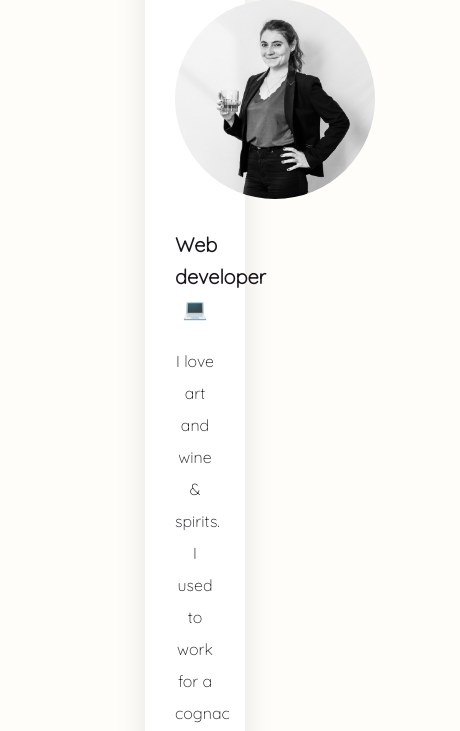
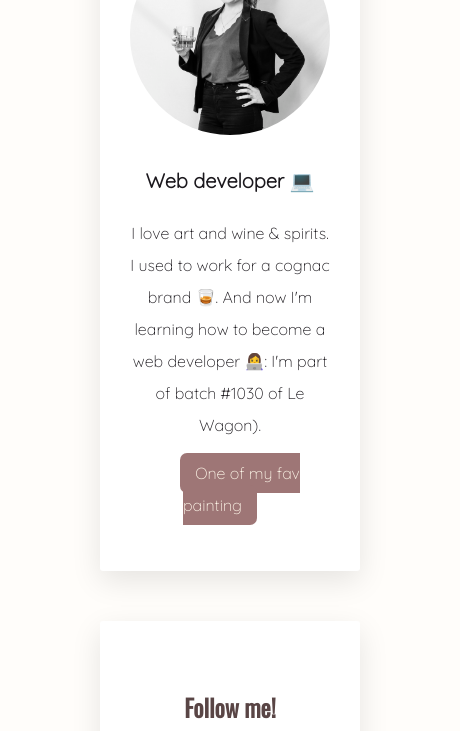
Before and after one commit to CharlotteO9/profile, a plain HTML site: page index.html in a window 390 px wide. Shown: the part 272-1003 px from the top of the page, 460 px wide, since content can reach past the window. Drawn offline with nearby package versions, Linux system fonts and the light colour scheme.

Commit message:
make my profile prettier

```diff
--- a/style.css
+++ b/style.css
@@ -3,7 +3,7 @@
 @media (min-width: 1201px) {
   /* Pour un écran < 960px, cette classe CSS s'applique */
   .container {
-    width: 1000px;
+    width: fit-content;
     margin: 0 auto;
 
   }
@@ -12,7 +12,7 @@
 @media (max-width: 1200px) {
   /* Pour un écran < 960px, cette classe CSS s'applique */
   .container {
-    width: 1000px;
+    width: fit-content;
     margin: 0 auto;
   }
 }
@@ -20,7 +20,7 @@
 @media (max-width: 768px) {
   /* Pour un écran < 720px, cette classe CSS s'applique */
   .container {
-    width: 600px;
+    width: fit-content;
     margin: 0 auto;
   }
 }
@@ -28,14 +28,14 @@
 @media (max-width: 425px) {
   /* Pour un écran < 540px, cette classe CSS s'applique */
   .container {
-    width: 300px;
+    width: fit-content;
     margin: 0 auto;
   }
 }
 @media (max-width: 320px) {
   /* Pour un écran < 540px, cette classe CSS s'applique */
   .container {
-    width: 250px;
+    width: fit-content;
     margin: 0 auto;
   }
 }
```
